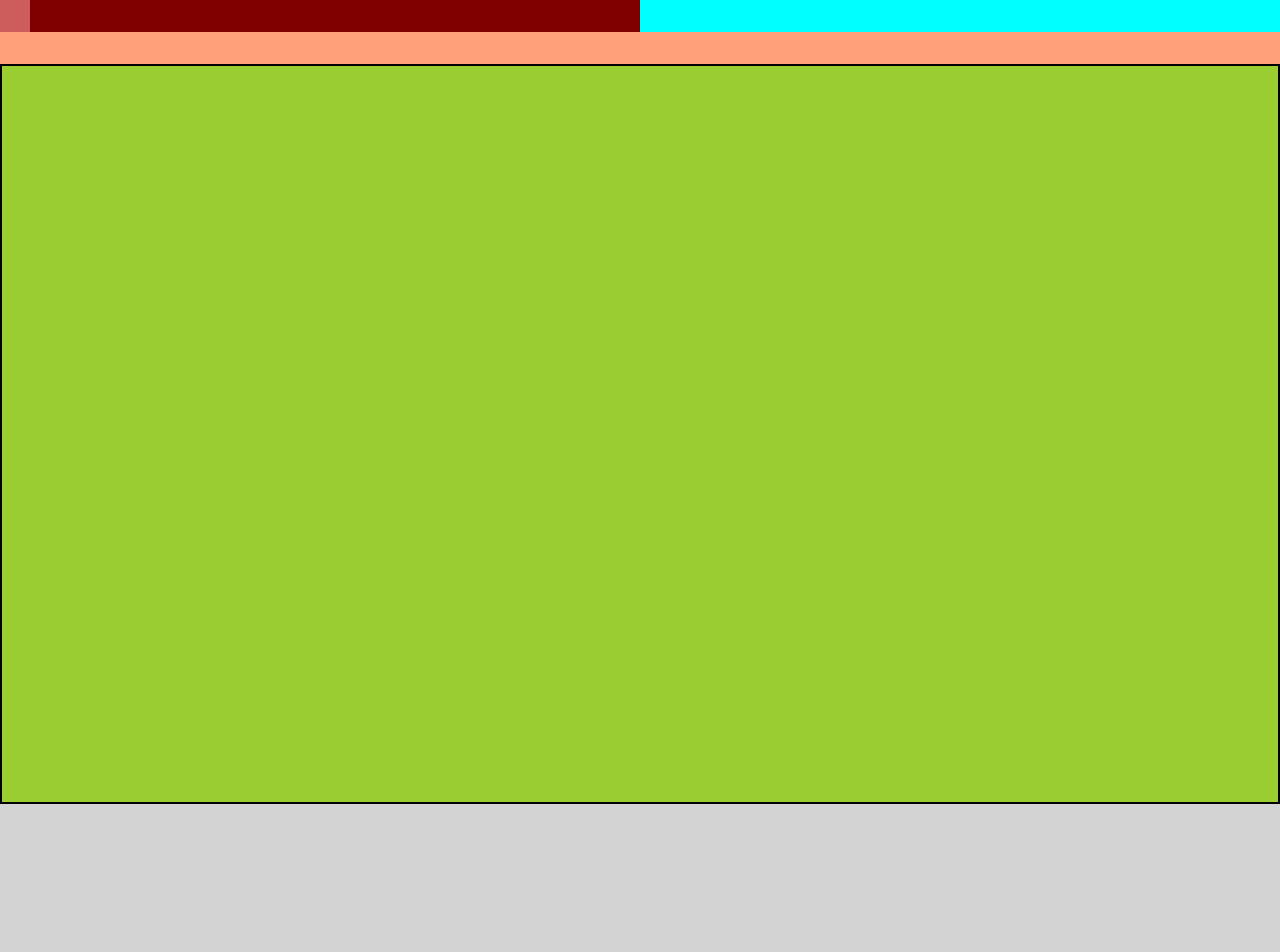
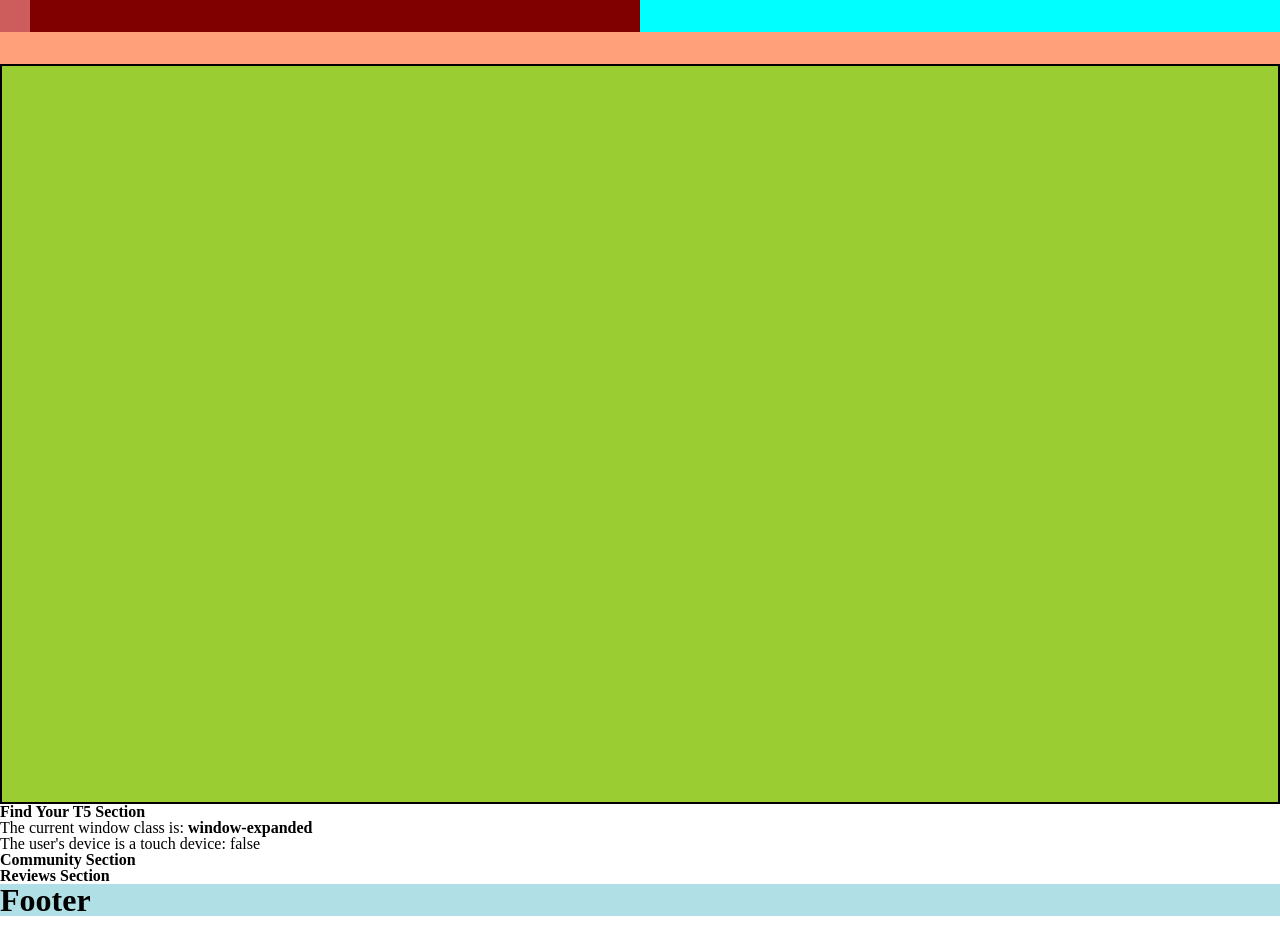
Before and after one commit to LassiterJ/design-system-POC, a React (Vite) app: page / in a window 1280 px wide. Shown: the top 952 px of the page. After the commit the page ends 918 px from the top, so only its background shows below. Built offline with nearby package versions, Linux system fonts and the light colour scheme.

Commit message:
Cleaned up structure of HomePage and it's templates.

```diff
--- /dev/null
+++ b/src/components/consuming-app/concrete/community-section/CommunitySection.jsx
@@ -0,0 +1,12 @@
+import React from 'react';
+import {useAppData} from '../../smart/app-data/AppData';
+
+export const CommunitySection = () => {
+  return (
+    <div>{/*TODO: Might want to have a section component and/or move the section element out to template and use div. This would be to allow content to be added via portal underneath the content of the section if the section is flex-column.*/}
+      <h4>Community Section</h4>
+      <div>
+      </div>
+    </div>
+  );
+}
--- /dev/null
+++ b/src/components/consuming-app/concrete/location-search-section/LocationSearchSection.jsx
@@ -0,0 +1,17 @@
+import React from 'react';
+import {useAppData} from '../../smart/app-data/AppData';
+
+export const LocationSearchSection = () => {
+  const { appData } = useAppData();
+  const {windowClass, isPrimarilyATouchDevice} = appData;
+  const isTouchDevice = isPrimarilyATouchDevice? "true" : "false";
+  return (
+    <div>{/*TODO: Might want to have a section component and/or move the section element out to template and use div. This would be to allow content to be added via portal underneath the content of the section if the section is flex-column.*/}
+      <h4>Find Your T5 Section</h4>
+      <div>
+        <p>The current window class is: <strong style={{fontWeight: "900"}}>{windowClass}</strong></p>
+        <p>The user's device is a touch device: {isTouchDevice}</p>
+      </div>
+    </div>
+  );
+}
--- /dev/null
+++ b/src/components/consuming-app/concrete/reviews-section/ReviewsSection.jsx
@@ -0,0 +1,13 @@
+import React from 'react';
+
+export const ReviewsSection = () => {
+
+  return (
+    <div>{/*TODO: Might want to have a section component and/or move the section element out to template and use div. This would be to allow content to be added via portal underneath the content of the section if the section is flex-column.*/}
+      <h4>Reviews Section</h4>
+      <div>
+
+      </div>
+    </div>
+  );
+}
--- a/src/components/consuming-app/page/home-page/HomePage.jsx
+++ b/src/components/consuming-app/page/home-page/HomePage.jsx
@@ -8,8 +8,8 @@ export const HomePage = () => {
   console.log("HomePage/appData: ",appData);
   return(
      <MainLayout>
-      <HomePageTemplateLayoutExample />
-      {/*<HomePageTemplate />*/}
+      {/*<HomePageTemplateLayoutExample />*/}
+      <HomePageTemplate />
     </MainLayout>
   )
 }
--- a/src/components/consuming-app/template/home-page-template/HomePageTemplate.jsx
+++ b/src/components/consuming-app/template/home-page-template/HomePageTemplate.jsx
@@ -2,52 +2,28 @@ import React from 'react';
 import {AspectRatio} from '@radix-ui/react-aspect-ratio';
 import styles from "./HomePageTemplate.module.scss";
 import { useAppData } from '../../smart/app-data/AppData';
+import { HomePageHero } from './HomePageHero';
+import { LocationSearchSection } from '../../concrete/location-search-section/LocationSearchSection';
+import { CommunitySection } from '../../concrete/community-section/CommunitySection';
+import { ReviewsSection } from '../../concrete/reviews-section/ReviewsSection';
 export const HomePageTemplate = ({children}) => {
-  // const {heroSection,findYourT5Section, communitySection, reviewsSection} = children;
-  // const {heroImage} = heroSection;
-  const appData = useAppData();
+  const { appData } = useAppData();
   const {windowClass, isPrimarilyATouchDevice} = appData;
   const isTouchDevice = isPrimarilyATouchDevice? "true" : "false";
 
   return(
     <div>
       <section className={styles.HeroSection} >
-        <div className={styles.HeroContainer}> {/* Has background image. TODO: Make Container Component (Layout)*/}
-          <div className={'hero-box-spacer'}> {/* May not be necessary in code.*/}
-          </div>
-          <div className={'hero-overlayed-content'}>
-            <div className={'hero-box-cta-row'}> {/* TODO: Make a Row/stack Component (Layout)*/}
-              <div className={'hero-link-card'}> {/* TODO: Make a Link Card Component (Concrete) */}
-              </div>
-              <div className={'hero-link-card'}>
-              </div>
-            </div>
-            <div className={'hero-headline'}>
-              <h2>Fast, friendly, and simple stay in your car service.</h2>
-            </div>
-          </div>
-        </div>
+        <HomePageHero />
       </section>
       <section>
-        <h4>Find Your T5 Section</h4>
-          <div>
-            <p>The current window class is: <strong style={{fontWeight: "900"}}>{windowClassData.windowClass}</strong></p>
-            <p>The user's device is a touch device: {isTouchDevice}</p>
-          </div>
+        <LocationSearchSection />
       </section>
-      // Community Section
       <section>
-        <h4>Community Section</h4>
-        <div>
-
-        </div>
+        <CommunitySection />
       </section>
-      // Reviews Section
       <section>
-        <h4>Reviews Section</h4>
-        <div>
-
-        </div>
+        <ReviewsSection />
       </section>
     </div>
   )
--- a/src/components/consuming-app/template/home-page-template/HomePageTemplate.module.scss
+++ b/src/components/consuming-app/template/home-page-template/HomePageTemplate.module.scss
@@ -6,4 +6,5 @@
 
 .HeroContainer{
   padding: var(--spacing-4);
+  background-color: yellowgreen;
 }
--- a/src/components/consuming-app/template/home-page-template/HomePageTemplateLayoutExample.jsx
+++ b/src/components/consuming-app/template/home-page-template/HomePageTemplateLayoutExample.jsx
@@ -14,7 +14,6 @@ export const HomePageTemplateLayoutExample = ({children}) => {
     <>
       <section className={styles.HeroSection} style={{ backgroundColor: "yellowgreen"}}>
         <HomePageHero />
-
       </section>
       <section style={{height: "20rem",backgroundColor: "lightgray"}}>
         {/*<h4>Find Your T5 Section</h4>*/}
```
